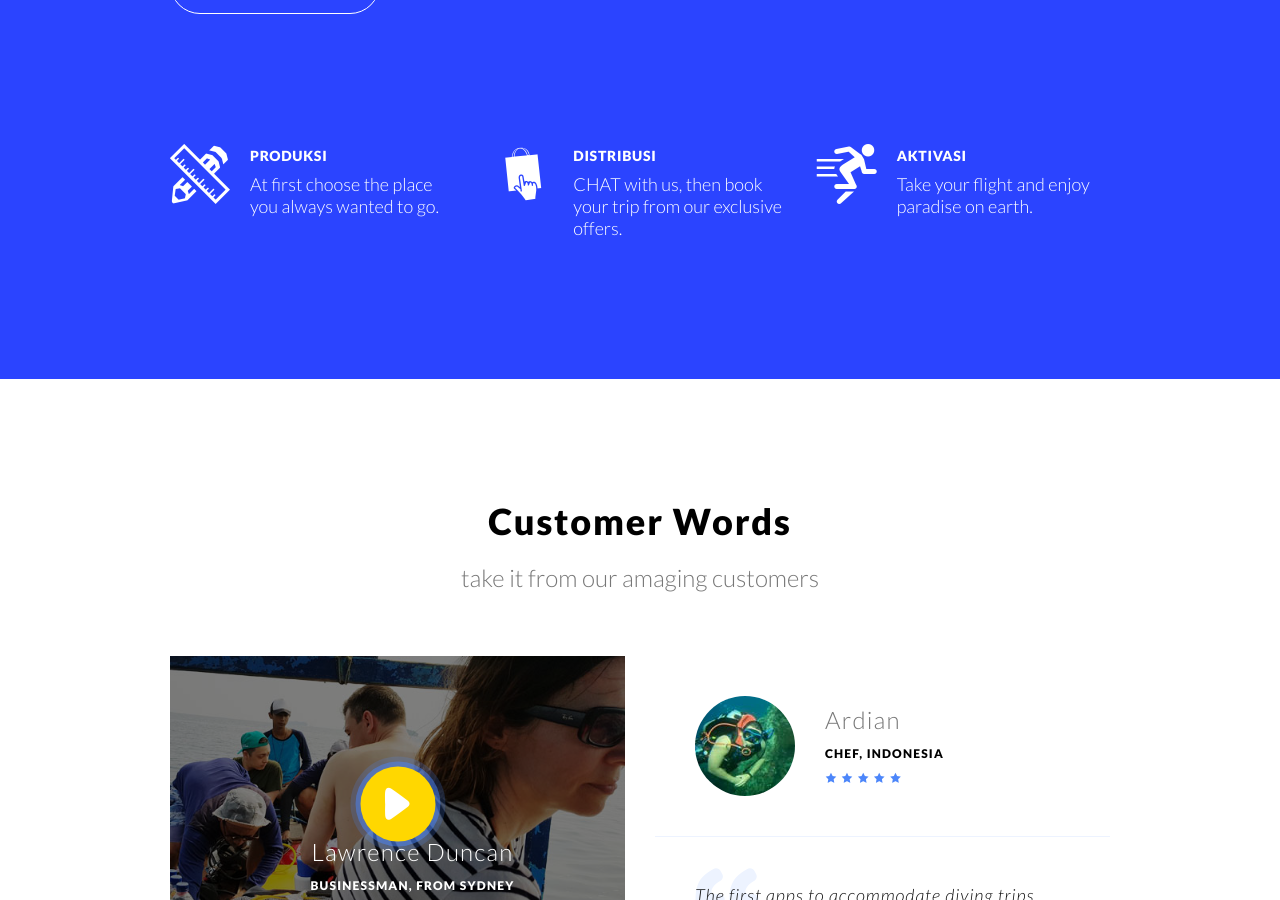
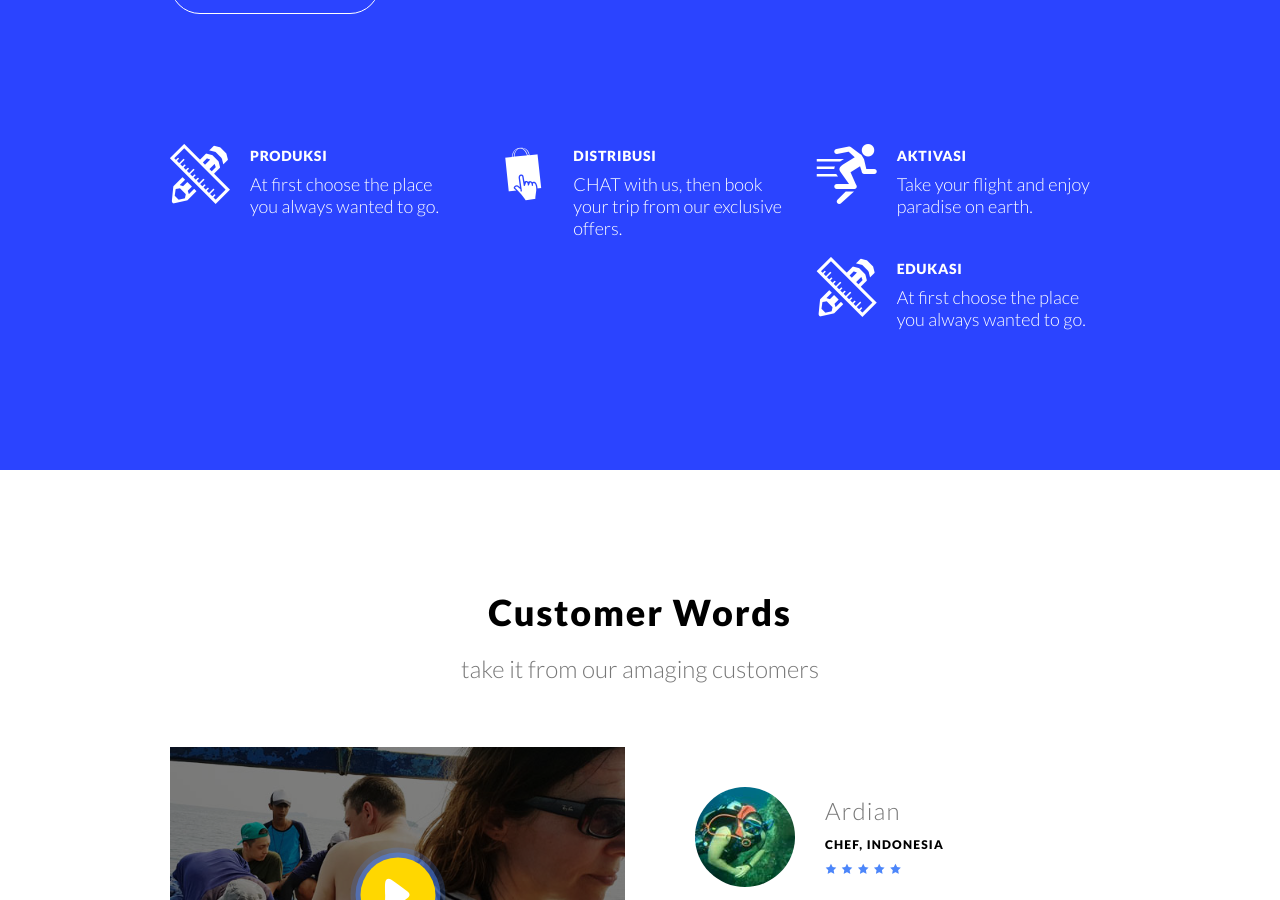
Before and after one commit to kemtol/fashion-pria, a Jekyll site: the page built from index.html, in a window 1280 px wide and 900 px high, scrolled down 432 px. Built offline with Jekyll 4.4.1, drawn with Linux system fonts in a browser that asks for light colours.

Commit message:
no message

```diff
--- a/_includes/header.html
+++ b/_includes/header.html
@@ -55,6 +55,13 @@
 							<p>Take your flight and enjoy paradise on earth.</p>
 						</div>
 					</div><!-- .col -->
+					<div class="col-md-4 col-sm-6">
+						<div class="single-process">
+							<i class="icofont-instrument"></i>
+							<h6>Edukasi</h6>
+							<p>At first choose the place you always wanted to go.</p>
+						</div>
+					</div><!-- .col -->
 				</div><!-- .row -->
 			</div><!-- .container -->
 		</div><!-- .process-section -->
```
